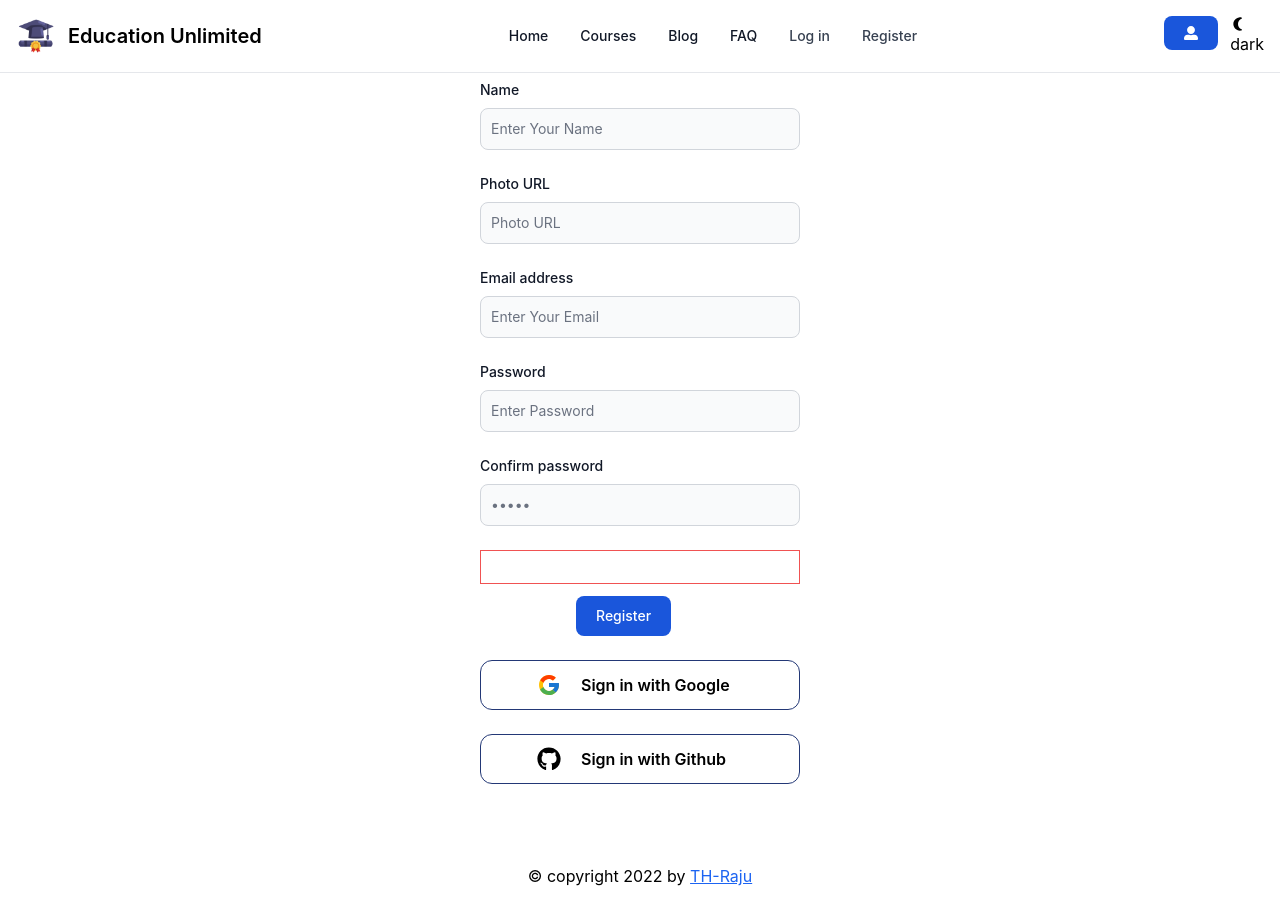
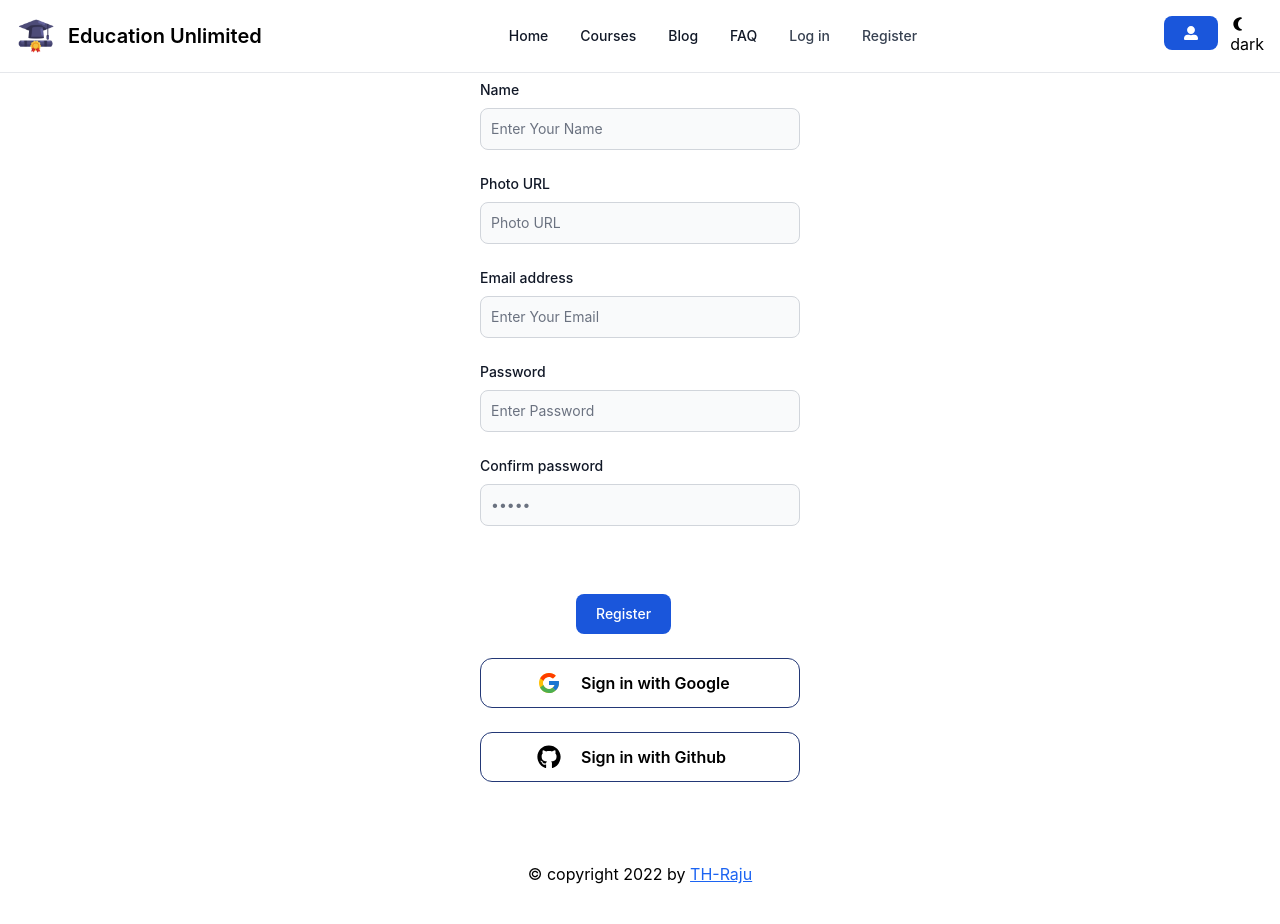
Before and after one commit to TH-Raju/project_education_unlimited_client_side, a React (Create React App) app: page /register in a window 1280 px wide. Shown: the top 924 px of the page. Built offline with nearby package versions, Linux system fonts and the light colour scheme; no server answers.

Commit message:
error section added on login page and register page

```diff
--- a/src/components/Login.jsx
+++ b/src/components/Login.jsx
@@ -48,7 +48,7 @@ const Login = () => {
                     <label htmlFor="password" className="block mb-2 text-sm font-medium text-gray-900 dark:text-gray-300">Password</label>
                     <input type="password" id="password" name="password" className="bg-gray-50 border border-gray-300 text-gray-900 text-sm rounded-lg focus:ring-blue-500 focus:border-blue-500 block w-full p-2.5 dark:bg-gray-700 dark:border-gray-600 dark:placeholder-gray-400 dark:text-white dark:focus:ring-blue-500 dark:focus:border-blue-500" placeholder="Enter Password" required />
                 </div>
-                <p className='py-4 my-3 px-3 text-red-600 border border-red-500'>{errors}</p>
+                <p className='py-4 my-3 px-3'>{errors}</p>
                 <button type="submit" className="text-white bg-blue-700 hover:bg-blue-800 focus:ring-4 focus:outline-none focus:ring-blue-300 font-medium rounded-lg text-sm w-full sm:w-auto px-5 py-2.5 text-center dark:bg-blue-600 dark:hover:bg-blue-700 dark:focus:ring-blue-800">Log in</button>
             </form>
 
--- a/src/components/Register.jsx
+++ b/src/components/Register.jsx
@@ -65,7 +65,7 @@ const Register = () => {
                     <label htmlFor="confirm_password" className="block mb-2 text-sm font-medium text-gray-900 dark:text-gray-300">Confirm password</label>
                     <input type="password" name="confirm" id="confirm_password" className="bg-gray-50 border border-gray-300 text-gray-900 text-sm rounded-lg focus:ring-blue-500 focus:border-blue-500 block w-full p-2.5 dark:bg-gray-700 dark:border-gray-600 dark:placeholder-gray-400 dark:text-white dark:focus:ring-blue-500 dark:focus:border-blue-500" placeholder="•••••" required />
                 </div>
-                <p className='py-4 my-3 px-3 text-red-600 border border-red-500'>{errors}</p>
+                <p className='py-4 my-3 px-3 '>{errors}</p>
                 <button type="submit" className="text-white bg-blue-700 hover:bg-blue-800 focus:ring-4 focus:outline-none focus:ring-blue-300 font-medium rounded-lg text-sm w-full sm:w-auto px-5 py-2.5 text-center ml-24 dark:bg-blue-600 dark:hover:bg-blue-700 dark:focus:ring-blue-800">Register</button>
                 <br />
                 <button type="button" onClick={handleGoogleSignIn} className="px-14 py-3 flex align-middle gap-5 w-full mt-6 text-center font-semibold border rounded-xl border-blue-900 dark:border-gray-100 dark:text-gray-100 hover:bg-gray-300"><FcGoogle className='text-2xl'></FcGoogle> Sign in with Google</button>
```
